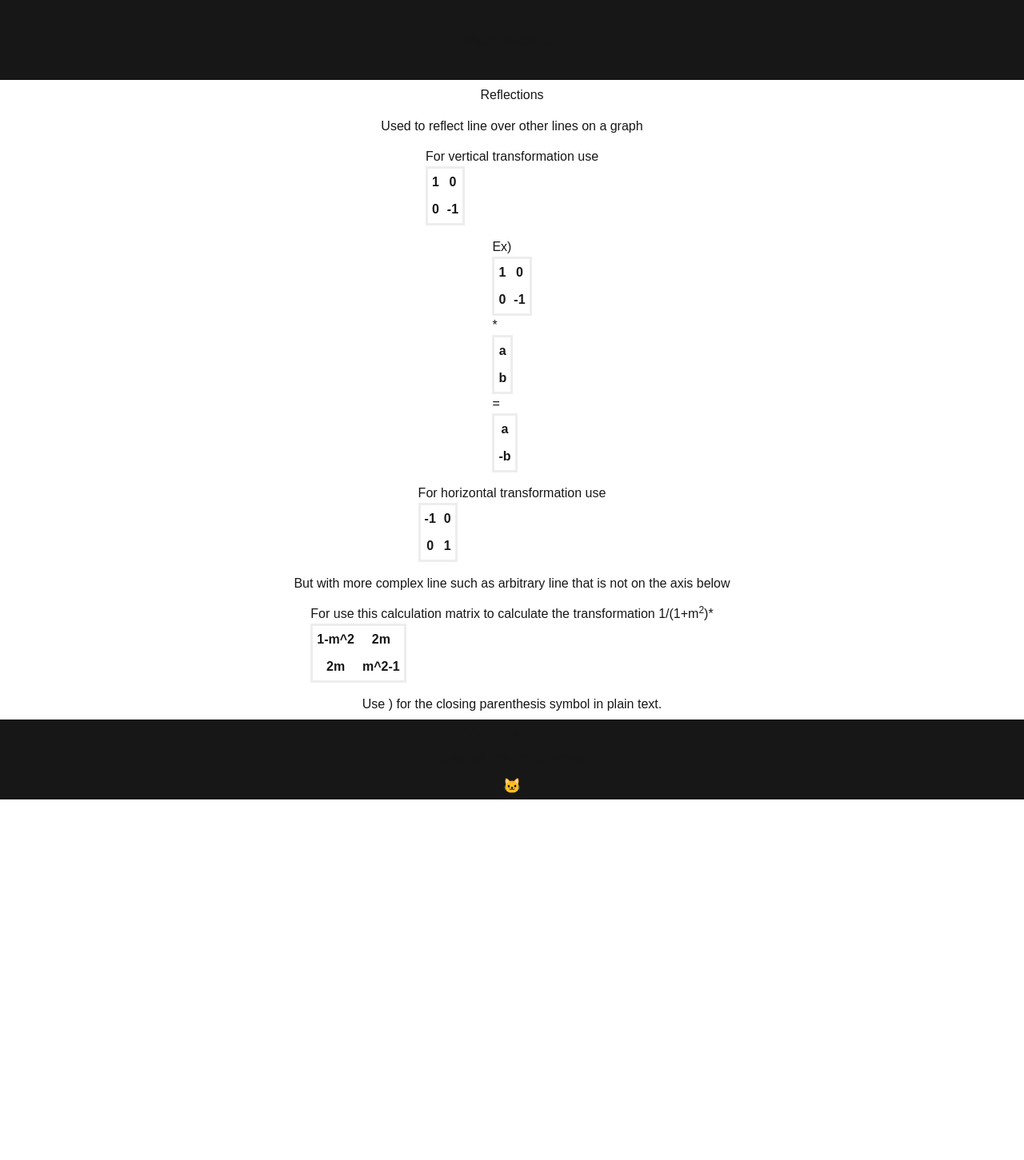
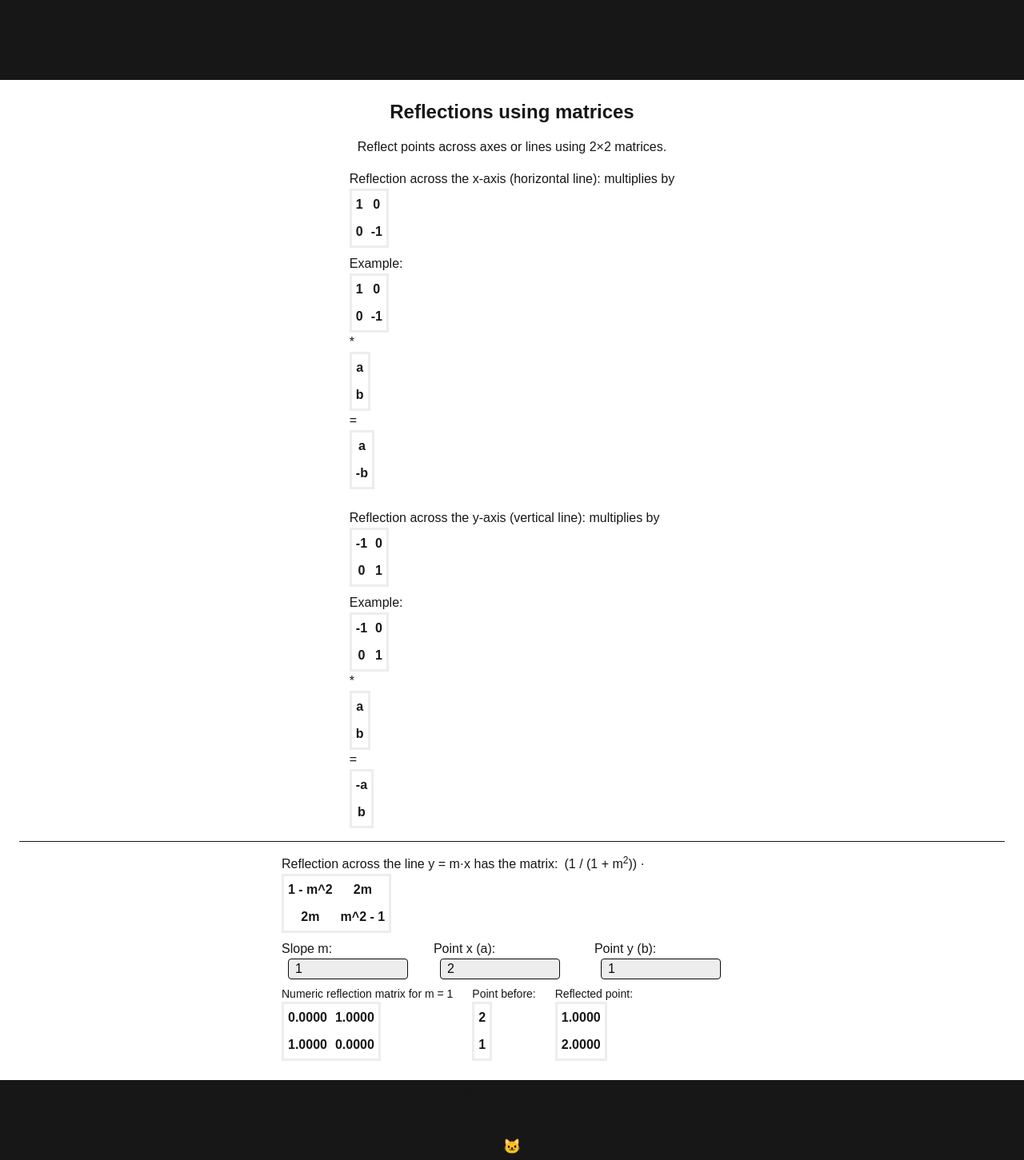
Before and after one commit to RisingSatalite/math-made-fun, a Next.js app: page /advance/geometryTransformations/reflections in a window 1280 px wide. Shown: the whole page at 80% size. Before the commit the page ends 1000 px from the top, so only its background shows below. Built offline with nearby package versions, Linux system fonts and the light colour scheme.

Commit message:
better page

```diff
--- a/src/app/advance/geometryTransformations/reflections/page.js
+++ b/src/app/advance/geometryTransformations/reflections/page.js
@@ -1,21 +1,146 @@
+'use client'
+
+import { useMemo, useState } from "react";
 import MatrixDisplayer from "@/components/matrixDisplayer";
 
 export default function reflections() {
-return (
-    <div className="grid items-center justify-items-center min-h-screen">
-        <p>Reflections</p>
-        <p>Used to reflect line over other lines on a graph</p>
-        <span>For vertical transformation use <MatrixDisplayer matrix={[[1,0],[0,-1]]}/></span>
-        <span>
-            Ex)
-            <MatrixDisplayer matrix={[[1,0],[0,-1]]}/>*
-            <MatrixDisplayer matrix={[["a"],["b"]]}/>=
-            <MatrixDisplayer matrix={[["a"],["-b"]]}/>
-        </span>
-        <span>For horizontal transformation use <MatrixDisplayer matrix={[[-1,0],[0,1]]}/></span>
-        <p>But with more complex line such as arbitrary line that is not on the axis below</p>
-        <span>For use this calculation matrix to calculate the transformation 1/(1+m<sup>2</sup>)*<MatrixDisplayer matrix={[["1-m^2","2m"],["2m","m^2-1"]]}/></span>
-        <p>Use &#41; for the closing parenthesis symbol in plain text.</p>
-    </div>
-);
+	// add state for slope and a point to reflect
+	const [m, setM] = useState(1);
+	const [a, setA] = useState(2);
+	const [b, setB] = useState(1);
+
+	// compute numeric reflection matrix for line y = m x
+	const numericReflectMatrix = useMemo(() => {
+		const mm = Number(m) || 0;
+		const denom = 1 + mm * mm;
+		const f = 1 / denom;
+		const m11 = (1 - mm * mm) * f;
+		const m12 = 2 * mm * f;
+		const m21 = 2 * mm * f;
+		const m22 = (mm * mm - 1) * f;
+		const format = (n) => Number.parseFloat(n).toFixed(4);
+		return [
+			[format(m11), format(m12)],
+			[format(m21), format(m22)],
+		];
+	}, [m]);
+
+	// multiply matrix by vector [a,b]
+	const transformed = useMemo(() => {
+		const mm = numericReflectMatrix.map((row) =>
+			row.map((v) => Number.parseFloat(v))
+		);
+		const av = Number(a) || 0;
+		const bv = Number(b) || 0;
+		const x = mm[0][0] * av + mm[0][1] * bv;
+		const y = mm[1][0] * av + mm[1][1] * bv;
+		const format = (n) => Number.parseFloat(n).toFixed(4);
+		return [[format(x)], [format(y)]];
+	}, [numericReflectMatrix, a, b]);
+
+	return (
+		<div className="grid items-start justify-items-center min-h-screen gap-4 p-6">
+			<h1 className="text-2xl font-semibold">Reflections using matrices</h1>
+
+			<p>Reflect points across axes or lines using 2×2 matrices.</p>
+
+			{/* Axis reflections (corrected labels) */}
+			<div className="space-y-2">
+
+                <div>
+                    Reflection across the x-axis (horizontal line): multiplies by
+                    <MatrixDisplayer matrix={[[1, 0], [0, -1]]} />
+                </div>
+                <span>
+                    Example: <MatrixDisplayer matrix={[[1, 0], [0, -1]]} /> *
+                    <MatrixDisplayer matrix={[["a"], ["b"]]} /> ={" "}
+                    <MatrixDisplayer matrix={[["a"], ["-b"]]} />
+                </span>
+
+                <br/>
+
+				<div>
+					Reflection across the y-axis (vertical line): multiplies by
+					<MatrixDisplayer matrix={[[-1, 0], [0, 1]]} />
+				</div>
+				<span>
+					Example: <MatrixDisplayer matrix={[[-1, 0], [0, 1]]} /> *
+					<MatrixDisplayer matrix={[["a"], ["b"]]} /> ={" "}
+					<MatrixDisplayer matrix={[["-a"], ["b"]]} />
+				</span>
+			</div>
+
+            <hr className="w-full" />
+
+			{/* Arbitrary line y = m x */}
+			<div className="w-full max-w-xl space-y-2">
+				<div>
+					Reflection across the line y = m·x has the matrix:
+					<span className="ml-2">
+						(1 / (1 + m<sup>2</sup>)) ·
+						<MatrixDisplayer
+							matrix={[
+								["1 - m^2", "2m"],
+								["2m", "m^2 - 1"],
+							]}
+						/>
+					</span>
+				</div>
+
+				{/* interactive inputs */}
+				<div className="flex gap-4 items-center">
+					<label>
+						Slope m:
+						<input
+							type="number"
+							step="any"
+							value={m}
+							onChange={(e) => setM(e.target.value)}
+							className="ml-2 border rounded px-2"
+						/>
+					</label>
+
+					<label>
+						Point x (a):
+						<input
+							type="number"
+							step="any"
+							value={a}
+							onChange={(e) => setA(e.target.value)}
+							className="ml-2 border rounded px-2"
+						/>
+					</label>
+
+					<label>
+						Point y (b):
+						<input
+							type="number"
+							step="any"
+							value={b}
+							onChange={(e) => setB(e.target.value)}
+							className="ml-2 border rounded px-2"
+						/>
+					</label>
+				</div>
+
+				{/* show numeric matrix and transformed point */}
+				<div className="flex gap-6 items-center">
+					<div>
+						<p className="text-sm">Numeric reflection matrix for m = {m}</p>
+						<MatrixDisplayer matrix={numericReflectMatrix} />
+					</div>
+
+					<div>
+						<p className="text-sm">Point before:</p>
+						<MatrixDisplayer matrix={[[a], [b]]} />
+					</div>
+
+					<div>
+						<p className="text-sm">Reflected point:</p>
+						<MatrixDisplayer matrix={transformed} />
+					</div>
+				</div>
+			</div>
+		</div>
+	);
 }
```
